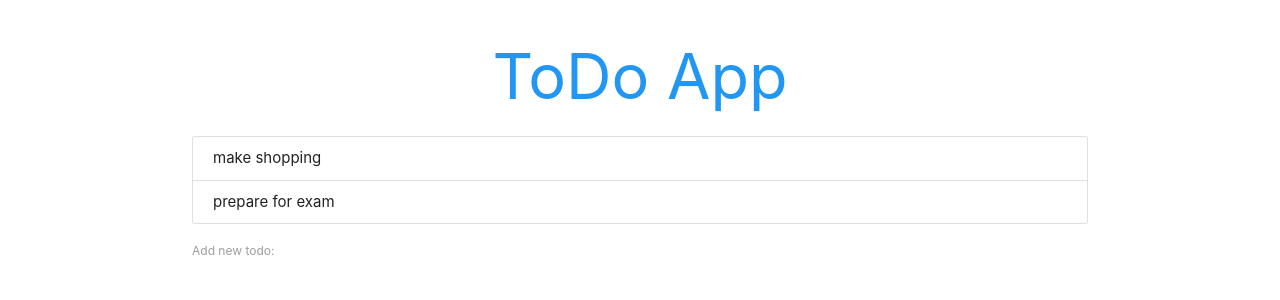
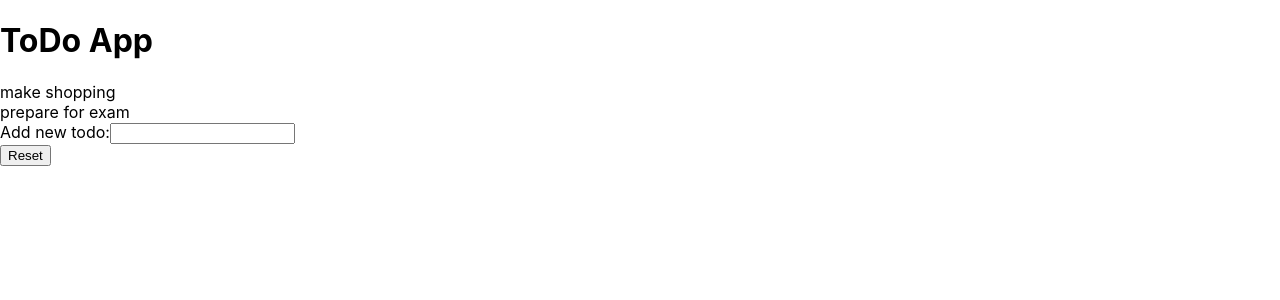
Before and after one commit to mohammadkharma/ToDo-App, a React (Create React App) app: page / in a window 1280 px wide. Shown: the top 300 px of the page. Built offline with nearby package versions, Linux system fonts and the light colour scheme.

Commit message:
added reset button

```diff
--- a/public/index.html
+++ b/public/index.html
@@ -7,7 +7,6 @@
   <meta name="viewport" content="width=device-width, initial-scale=1" />
   <meta name="theme-color" content="#000000" />
   <meta name="description" content="Web site created using create-react-app" />
-  <link rel="stylesheet" href="https://cdnjs.cloudflare.com/ajax/libs/materialize/1.0.0/css/materialize.min.css">
   <title>ToDo App</title>
 </head>
 <body>
--- a/src/App.js
+++ b/src/App.js
@@ -12,6 +12,7 @@ class App extends Component {
   }
 
   // filtering through the todos and returning all todos except the one with the id in param
+  // deleteTodo will be passed as a prop to the ToDos component
   deleteTodo = (id) => {
     const todos = this.state.todos.filter(todo=>{
       return todo.id !== id;
@@ -22,22 +23,30 @@ class App extends Component {
   }
 
   // grabbing the new todo from AddToDo component, giving it a new id, adding it to the todos array, then updating the state
+  // addTodo will be passed as a prop to the AddToDo component
   addTodo = todo => {
     todo.id = Math.random();
     let todos = [...this.state.todos, todo];
-    console.log(todo.id);
     this.setState({
       todos
     })
   }
 
+  // resetting func to be used on the reset button on click
+  resetTodos = e => {
+    e.preventDefault();
+    this.setState({
+      todos: ''
+    })
+  }
+
   render(){
     return (
-      <div className="App container">
-        <h1 className="center blue-text">ToDo App</h1>
-        {/* passing the todos data and the delete func to the ToDos component */}
+      <div className="App">
+        <h1>ToDo App</h1>
         <ToDos todos={this.state.todos} deleteTodo={this.deleteTodo} />
         <AddToDo addTodo={this.addTodo} />
+        <button onClick={this.resetTodos}>Reset</button>
       </div>
     );
   }
--- a/src/Components/ToDos.jsx
+++ b/src/Components/ToDos.jsx
@@ -9,14 +9,14 @@ const ToDos = ({ todos, deleteTodo }) => {
     // incase the ternary operator returned false: we output a <p>
     const todoList = todos.length ? (
         todos.map(todo => {
-            return (<div className="collection-item" key={todo.id}>
+            return (<div key={todo.id}>
                     <span onClick={()=>{deleteTodo(todo.id)}}>{todo.content}</span>
                 </div>)
-        })) : (<p className="center">You have no todos left, yey!</p>);
+        })) : (<p>You have no todos left, yey!</p>);
 
     // outputting the todoList in DOM
     return (
-        <div className="todos collection">
+        <div>
             {todoList}
         </div>
     )
```
